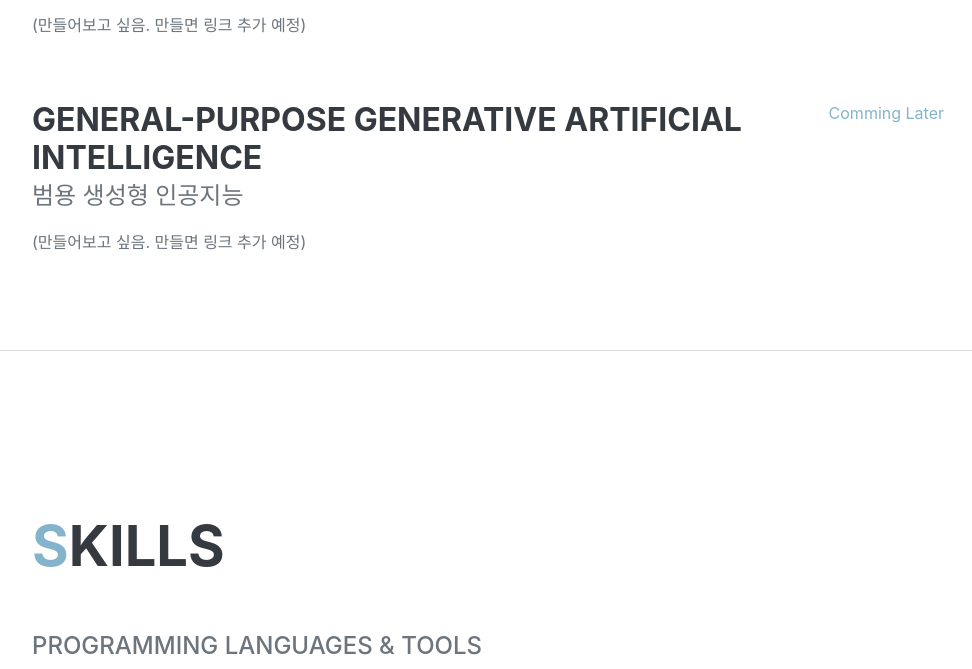
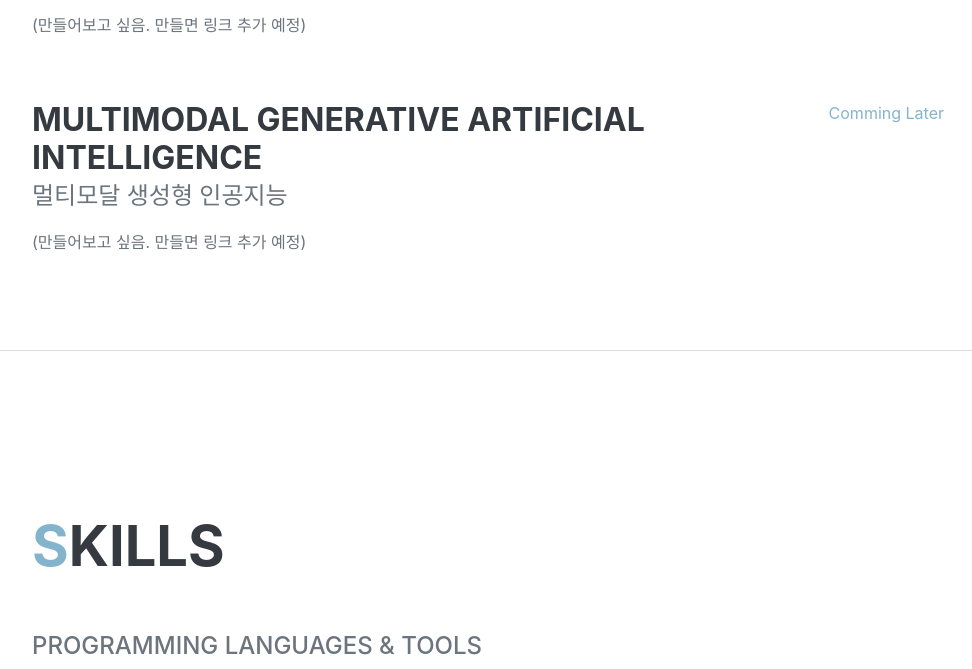
Before and after one commit to Chang-EE/Mid-Term-Project, a plain HTML site: page index.html in a window 1280 px wide. Shown: the part 2405-3074 px from the top of the page, without its empty margins (288-1260 px from the left). Drawn offline with nearby package versions, Linux system fonts and the light colour scheme; a web font is replaced by a local one.

Commit message:
portpolio term change(15)

```diff
--- a/index.html
+++ b/index.html
@@ -120,8 +120,8 @@
                     </div>
                     <div class="d-flex flex-column flex-md-row justify-content-between">
                         <div class="flex-grow-1">
-                            <h3 class="mb-0">general-purpose Generative Artificial Intelligence</h3>
-                            <div class="subheading mb-3">범용 생성형 인공지능</div>
+                            <h3 class="mb-0">Multimodal Generative Artificial Intelligence</h3>
+                            <div class="subheading mb-3">멀티모달 생성형 인공지능</div>
                             <p>(만들어보고 싶음. 만들면 링크 추가 예정)</p>
                         </div>
                         <div class="flex-shrink-0"><span class="text-primary">Comming Later</span></div>
```
